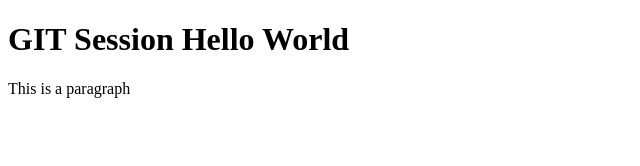
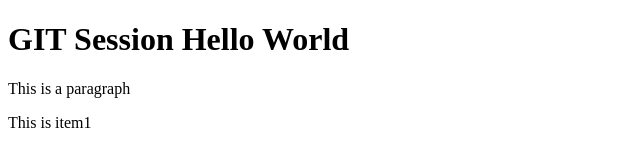
Before and after one commit to PrakashPokala/mysmile, a plain HTML site: page index.html in a window 1280 px wide. Shown: the full height of the page, 0-640 px from the left. Drawn offline with Linux system fonts and the light colour scheme.

Commit message:
Update index.html

```diff
--- a/index.html
+++ b/index.html
@@ -9,5 +9,6 @@
 <body>
     <h1> GIT Session Hello World</h1>
     <p>This is a paragraph</p>
+    <p1>This is item1</p1>
 </body>
 </html>
```
